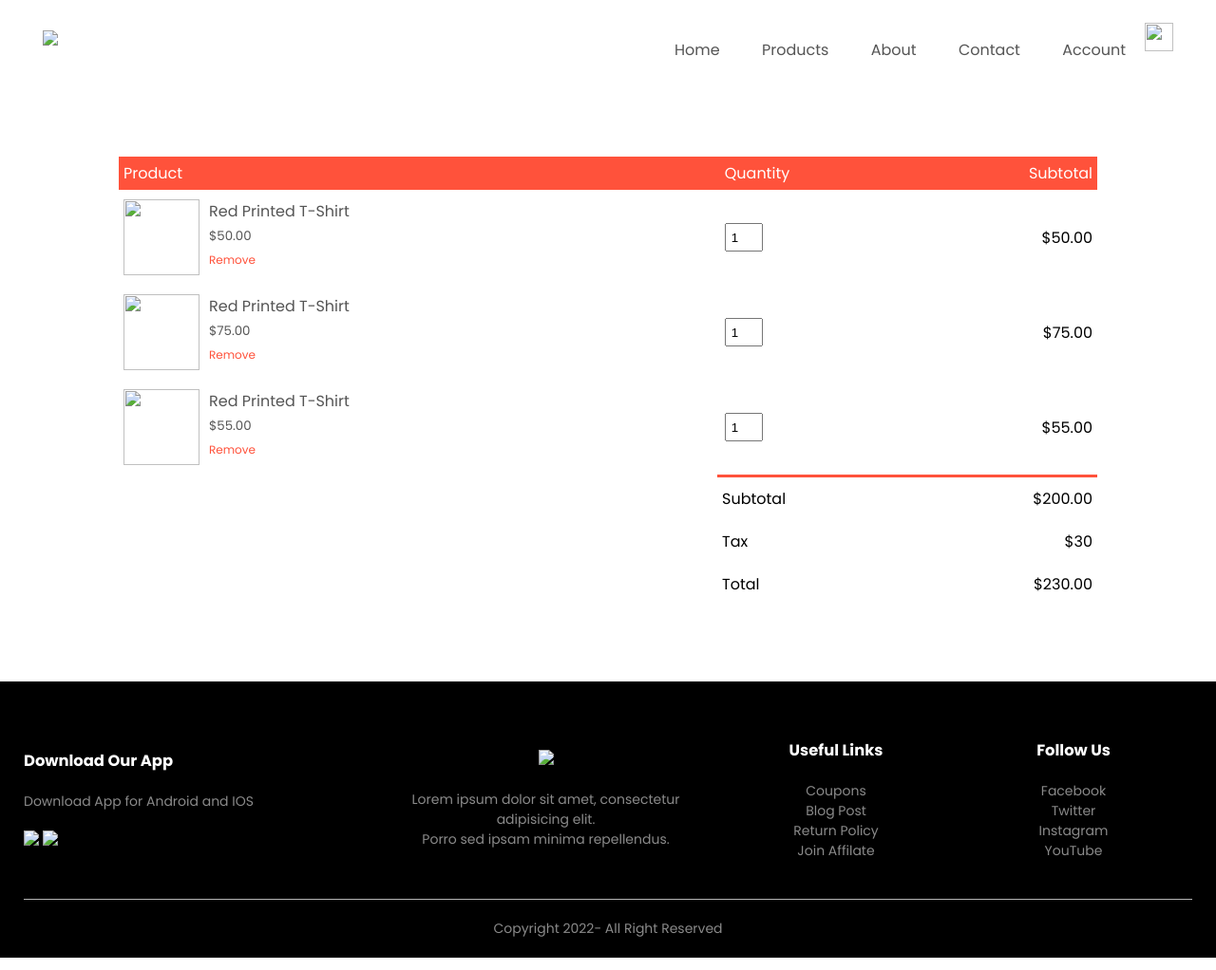
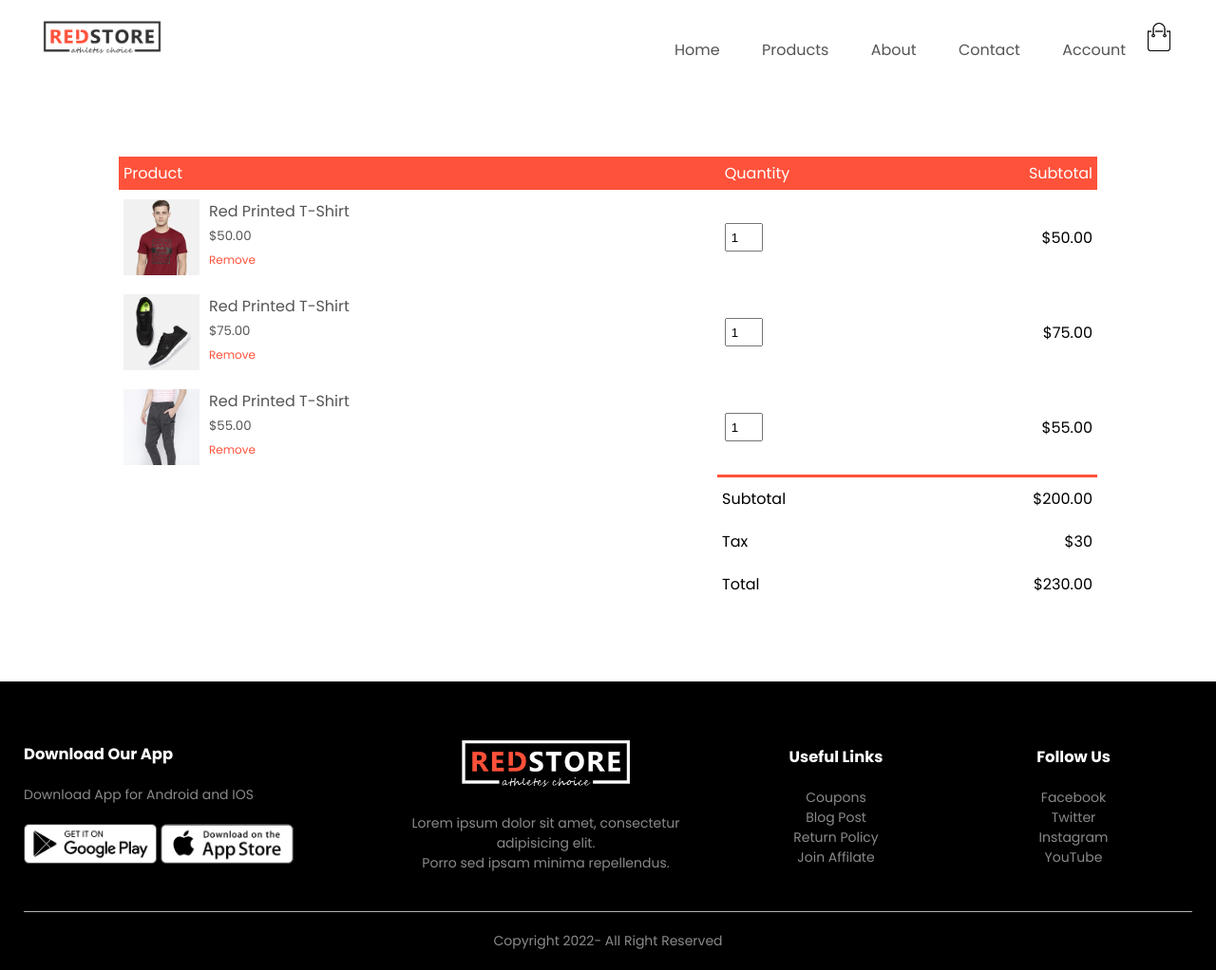
Before and after one commit to Pushpraj151/e-commerce, a plain HTML site: page cart.html in a window 1280 px wide. Shown: the whole page at 95% size. Drawn offline with Linux system fonts and the light colour scheme; the site is published under a folder, as on GitHub Pages, so addresses that start at the root find nothing.

Commit message:
Update cart.html

```diff
--- a/cart.html
+++ b/cart.html
@@ -18,7 +18,7 @@
         <div class="navbar">
 
             <div class="logo">
-                <a href="index.html"><img src="/images/logo.png" width="125px"></a>
+                <a href="index.html"><img src="images/logo.png" width="125px"></a>
             </div>
             <nav>
                 <ul id="MenuItems">
@@ -29,8 +29,8 @@
                     <li><a href="Account.html">Account</a></li>
                 </ul>
             </nav>
-            <a href="cart.html"><img class="cart-1" src="/images/cart.png" width="30px" height="30px"></a>
-            <img src="/images/menu.png" class="menu-icon" onclick="menutoggle()">
+            <a href="cart.html"><img class="cart-1" src="images/cart.png" width="30px" height="30px"></a>
+            <img src="images/menu.png" class="menu-icon" onclick="menutoggle()">
         </div>
     </div>
 
@@ -46,7 +46,7 @@
             <tr>
                 <td>
                     <div class="cart-info">
-                        <img src="/images/buy-1.jpg">
+                        <img src="images/buy-1.jpg">
                         <div>
                             <p>Red Printed T-Shirt</p>
                             <small>$50.00</small>
@@ -61,7 +61,7 @@
             <tr>
                 <td>
                     <div class="cart-info">
-                        <img src="/images/buy-2.jpg">
+                        <img src="images/buy-2.jpg">
                         <div>
                             <p>Red Printed T-Shirt</p>
                             <small>$75.00</small>
@@ -76,7 +76,7 @@
             <tr>
                 <td>
                     <div class="cart-info">
-                        <img src="/images/buy-3.jpg">
+                        <img src="images/buy-3.jpg">
                         <div>
                             <p>Red Printed T-Shirt</p>
                             <small>$55.00</small>
@@ -122,12 +122,12 @@
                     <h3>Download Our App</h3>
                     <p>Download App for Android and IOS</p>
                     <div class="app-logo">
-                        <img src="/images/play-store.png">
-                        <img src="/images/app-store.png">
+                        <img src="images/play-store.png">
+                        <img src="images/app-store.png">
                     </div>
                 </div>
                 <div class="footer-col-2">
-                    <img src="/images/logo-white.png">
+                    <img src="images/logo-white.png">
                     <p>Lorem ipsum dolor sit amet, consectetur adipisicing elit. <br> Porro sed ipsam minima
                         repellendus.</p>
                 </div>
```
